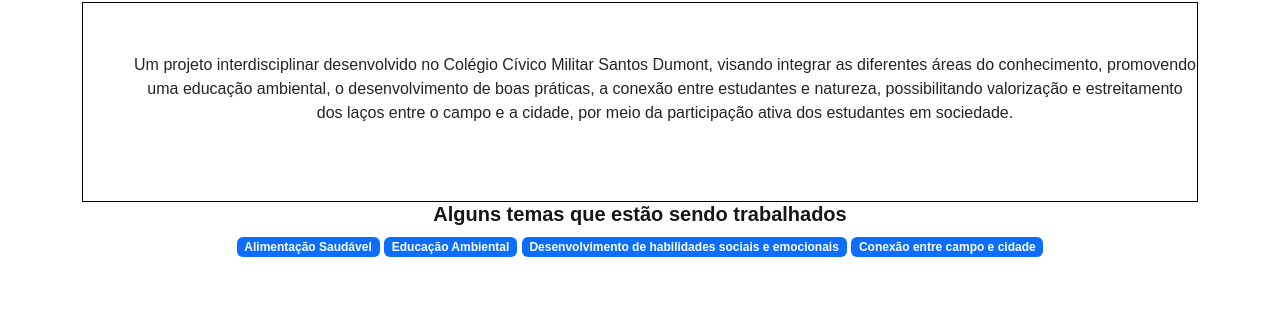
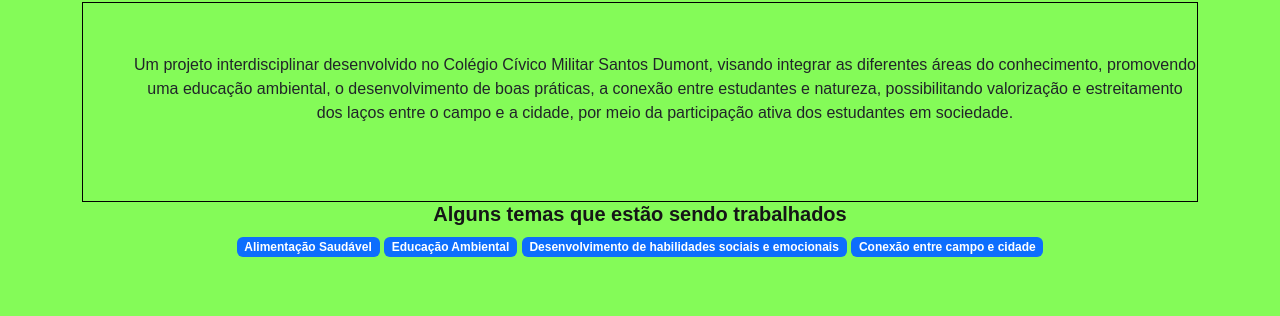
Before and after one commit to Lilianpensamento/horta, a plain HTML site: page index.html in a window 1280 px wide. Shown: the part 212-528 px from the top of the page. Drawn offline with nearby package versions, Linux system fonts and the light colour scheme.

Commit message:
svw4thj5

```diff
--- a/style.css
+++ b/style.css
@@ -1,3 +1,8 @@
+body{
+    background-color: #84fb58;
+}
+
+
 
 :root { --cor-principal: #141212;
     --cor-secundaria: #151616;
```
